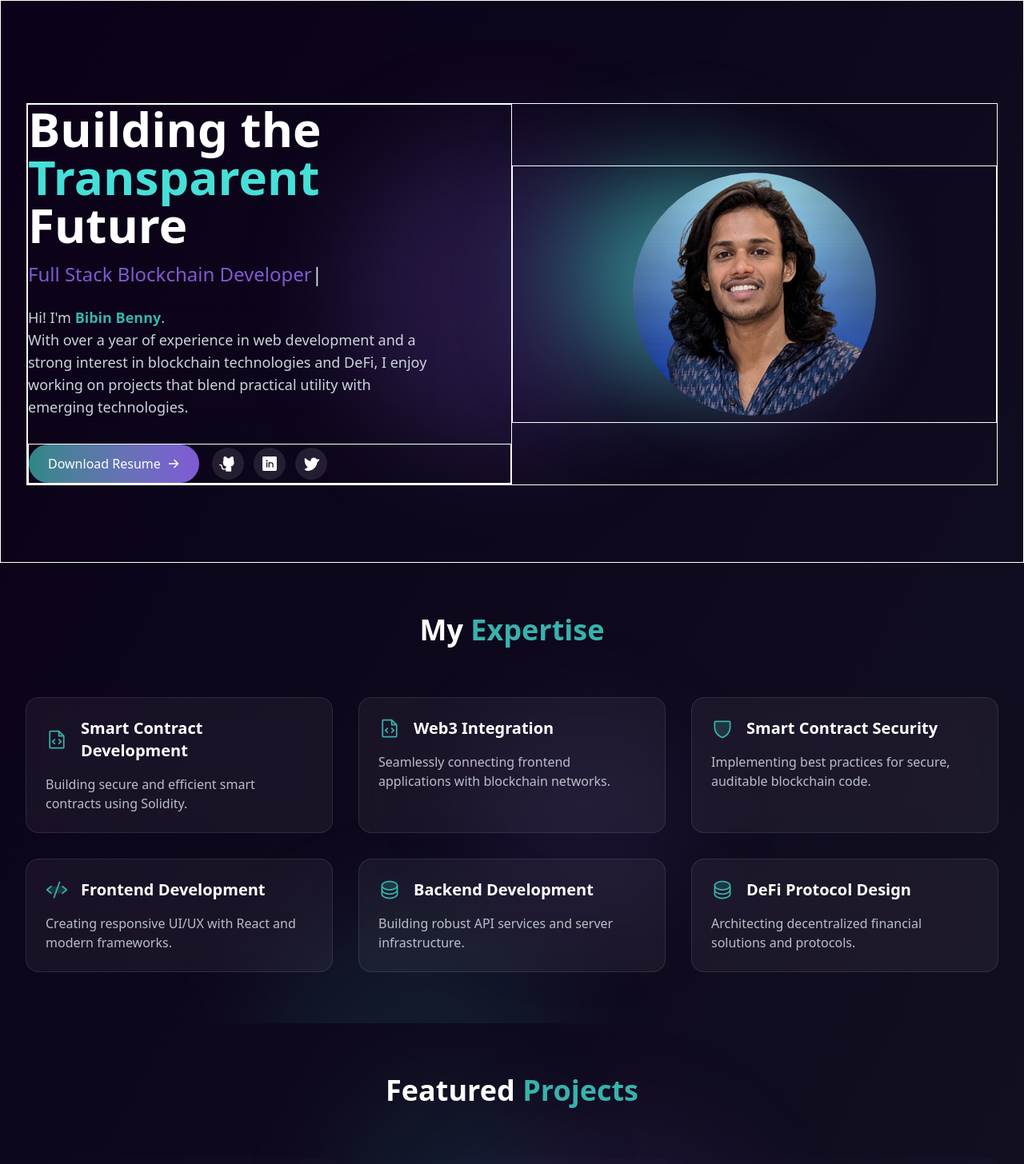
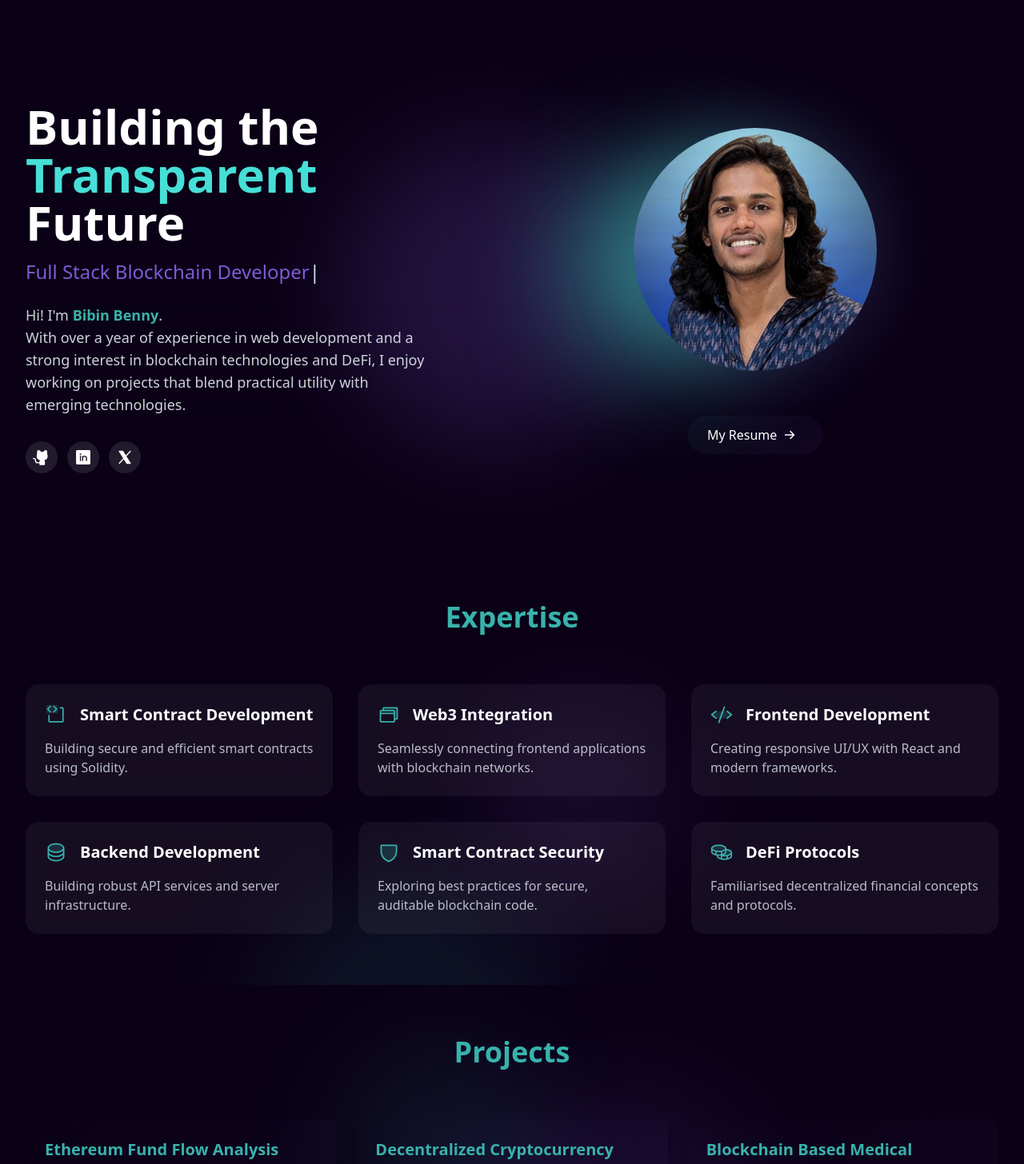
Before and after one commit to BibinBennyPeter/BibinBennyPeter.github.io, a React (Vite) app: page / in a window 1280 px wide. Shown: the top 1456 px of the page at 80% size. Built offline with nearby package versions, Linux system fonts and the light colour scheme.

Commit message:
update ui

```diff
--- a/src/index.css
+++ b/src/index.css
@@ -4,6 +4,6 @@
   --color-portfolio-teal: #38b2ac;
   --color-portfolio-violet: #1a0d2b;
   --color-portfolio-purple: #805ad5;
-  --color-portfolio-dark: #1a202c;
+  --color-portfolio-dark: #0b0118;
   --color-portfolio-light: #e2e8f0;
 }
--- a/src/pages/Home.tsx
+++ b/src/pages/Home.tsx
@@ -8,12 +8,14 @@ import {
   ArrowRight,
   Code,
   Database,
-  FileCode,
+  CodeBlock,
+  Browsers,
   Shield,
+  Coins,
   EnvelopeSimple,
   GithubLogo,
   LinkedinLogo,
-  TwitterLogo
+  XLogo
 } from "@phosphor-icons/react";
 
 const Home = () => {
@@ -37,29 +39,35 @@ const Home = () => {
 
   // Keyword rotation effect
   useEffect(() => {
-    const interval = setTimeout(() => {
-      setCurrentKeywordIndex((prevIndex) => (prevIndex + 1) % keywords.length);
-    }, 3000);
+  setCurrentKeywordIndex(0);
 
-    return () => clearInterval(interval);
+  // array to track timeouts
+  const timeouts = [];
+
+  for (let i = 1; i < keywords.length; i++) {
+    const timeout = setTimeout(() => {
+      setCurrentKeywordIndex(i);
+    }, i * 3000);
+
+    timeouts.push(timeout);
+  }
+
+  // Cleanup function to clear any remaining timeouts if component unmounts
+  return () => {
+    timeouts.forEach(timeout => clearTimeout(timeout));};
   }, []);
 
   // Skills list with improved descriptions
   const skills = [
     {
       name: "Smart Contract Development",
-      icon: <FileCode size={28} weight="duotone" />,
+      icon: <CodeBlock size={28} weight="duotone" />,
       description: "Building secure and efficient smart contracts using Solidity."
     },
     {
       name: "Web3 Integration",
-      icon: <FileCode size={28} weight="duotone" />,
+      icon: <Browsers size={28} weight="duotone" />,
       description: "Seamlessly connecting frontend applications with blockchain networks."
-    },
-    {
-      name: "Smart Contract Security",
-      icon: <Shield size={28} weight="duotone" />,
-      description: "Implementing best practices for secure, auditable blockchain code."
     },
     {
       name: "Frontend Development",
@@ -72,9 +80,14 @@ const Home = () => {
       description: "Building robust API services and server infrastructure."
     },
     {
-      name: "DeFi Protocol Design",
-      icon: <Database size={28} weight="duotone" />,
-      description: "Architecting decentralized financial solutions and protocols."
+      name: "Smart Contract Security",
+      icon: <Shield size={28} weight="duotone" />,
+      description: "Exploring best practices for secure, auditable blockchain code."
+    },
+    {
+      name: "DeFi Protocols",
+      icon: <Coins size={28} weight="duotone" />,
+      description: "Familiarised decentralized financial concepts and protocols."
     }
   ];
 
@@ -101,7 +114,7 @@ const Home = () => {
   };
 
   return (
-    <div className="hero-section min-h-screen bg-gradient-to-br from-portfolio-black to-portfolio-dark/55">
+    <div className="hero-section min-h-screen bg-gradient-to-br from-black/5 to-portfolio-dark/55">
       {/* Hero Section with Glass Effect */}
       <section className="relative overflow-hidden">
         {/* Abstract background elements */}
@@ -110,9 +123,9 @@ const Home = () => {
           <div className="absolute bottom-1/3 right-1/4 w-64 h-64 rounded-full bg-portfolio-teal/60 blur-3xl"></div>
         </div>
 
-        <div className="max-w-7xl mx-auto px-4 sm:px-6 lg:px-8 py-8 md:pt-32 pb-24 relative z-10 border-1">
-          <div className="flex flex-col md:flex-row items-center border-1">
-            <div className="md:w-1/2 mb-10 md:mb-0 border-1">
+        <div className="max-w-7xl mx-auto px-4 sm:px-6 lg:px-8 py-8 md:pt-32 pb-24 relative z-10">
+          <div className="flex flex-col md:flex-row items-center">
+            <div className="md:w-1/2 mb-10 md:mb-0">
               <motion.h1
                 initial={{ opacity: 0, y: -20 }}
                 animate={{ opacity: 1, y: 0 }}
@@ -153,15 +166,9 @@ const Home = () => {
                 initial={{ opacity: 0, y: 20 }}
                 animate={{ opacity: 1, y: 0 }}
                 transition={{ delay: 0.9, duration: 0.8 }}
-                className="flex flex-wrap gap-4 border-1"
+                className="flex flex-wrap gap-4"
               >
-                <Link
-                  to="https://bibinbennypeter.github.io/BibinBenny.pdf"
-                  target="_blank"
-                  className="px-6 py-3 rounded-full bg-gradient-to-r from-portfolio-teal/75 to-portfolio-purple flex items-center text-white font-medium transition-all duration-300 hover:shadow-lg hover:shadow-portfolio-teal/20"
-                >
-                  Download Resume <ArrowRight weight="bold" className="ml-2" />
-                </Link>
+
 
                 <div className="flex gap-3 items-center">
                   <a
@@ -186,13 +193,14 @@ const Home = () => {
                     rel="noopener noreferrer"
                     className="w-10 h-10 flex items-center justify-center rounded-full backdrop-blur-md bg-white/10 hover:bg-white/20 transition-all duration-300"
                   >
-                    <TwitterLogo size={22} weight="fill" className="text-white" />
+                    <XLogo size={22} weight="fill" className="text-white" />
                   </a>
                 </div>
               </motion.div>
             </div>
 
-            <div className="md:w-1/2 flex justify-center border-1">
+            <div className="md:w-1/2 flex-col">
+            <div className="flex justify-center">
               <motion.div
                 initial={{ opacity: 0, scale: 0.8 }}
                 animate={{ opacity: 1, scale: 1 }}
@@ -214,6 +222,20 @@ const Home = () => {
                 </div>
               </motion.div>
             </div>
+              <motion.div
+              initial={{ opacity: 0, y: 20 }}
+                animate={{ opacity: 1, y: 0 }}
+                transition={{ delay: 0.9, duration: 0.8 }}
+              className="flex justify-center mt-8 md:mt-12">
+              <Link
+                  to="https://bibinbennypeter.github.io/BibinBenny.pdf"
+                  target="_blank"
+                  className=" w-42 left-auto right-auto px-6 py-3 rounded-full bg-gradient-to-r from-portfolio-teal to-portfolio-purple md:from-portfolio-teal/5 md:to-portfolio-purple/5 flex items-center text-white font-medium transition-all duration-300 hover:shadow-lg hover:shadow-portfolio-teal/20"
+                >
+                  My Resume <ArrowRight weight="bold" className="ml-2" />
+                </Link>
+              </motion.div>
+            </div>
           </div>
         </div>
       </section>
@@ -232,9 +254,9 @@ const Home = () => {
             whileInView={{ opacity: 1 }}
             transition={{ duration: 0.8 }}
             viewport={{ once: true }}
-            className="text-center text-3xl md:text-4xl font-bold mb-16 text-white"
+            className="text-center text-3xl md:text-4xl font-bold mb-16 text-portfolio-teal"
           >
-            My <span className="text-portfolio-teal">Expertise</span>
+            Expertise
           </motion.h2>
 
           <motion.div
@@ -249,7 +271,7 @@ const Home = () => {
                 key={index}
                 variants={itemVariants}
                 whileHover={{ y: -5, transition: { duration: 0.2 } }}
-                className="rounded-2xl backdrop-blur-md bg-white/5 border border-white/10 p-6 hover:bg-white/10 transition-all duration-300 hover:shadow-lg hover:shadow-portfolio-teal/5"
+                className="rounded-2xl backdrop-blur-md bg-white/5 p-6 hover:bg-white/10 transition-all duration-300 hover:shadow-lg hover:shadow-portfolio-teal/5"
               >
                 <div className="flex items-center space-x-4 mb-4">
                   <div className="rounded-lg text-portfolio-teal">
@@ -282,10 +304,9 @@ const Home = () => {
             whileInView={{ opacity: 1 }}
             transition={{ duration: 0.8 }}
             viewport={{ once: true }}
-            className="text-center text-3xl md:text-4xl font-bold mb-16 text-white"
+            className="text-center text-3xl md:text-4xl font-bold mb-16 text-portfolio-teal"
           >
-            Featured <span className="text-portfolio-teal">Projects</span>
-          </motion.h2>
+            Projects          </motion.h2>
 
           <Projects />
         </div>
@@ -295,7 +316,7 @@ const Home = () => {
       <section className="py-24 relative overflow-hidden">
         {/* Abstract background elements */}
         <div className="absolute top-0 left-0 w-full h-full overflow-hidden z-0">
-          <div className="absolute bottom-0 left-1/4 w-96 h-96 rounded-full bg-portfolio-purple/20 blur-3xl"></div>
+          <div className="absolute bottom-0 left-1/4 w-96 h-96 rounded-full bg-portfolio-purple/10 blur-3xl"></div>
           <div className="absolute top-1/3 right-1/4 w-64 h-64 rounded-full bg-portfolio-teal/20 blur-3xl"></div>
         </div>
 
```
